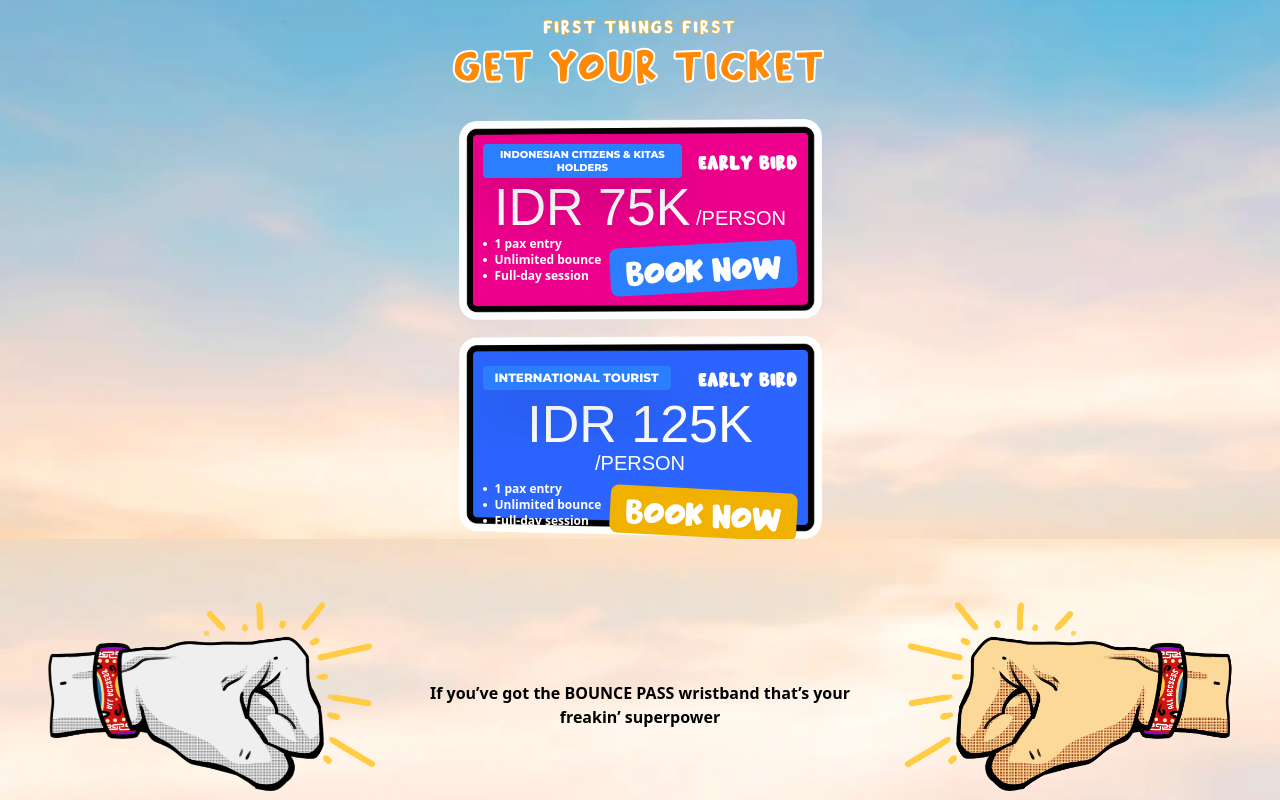
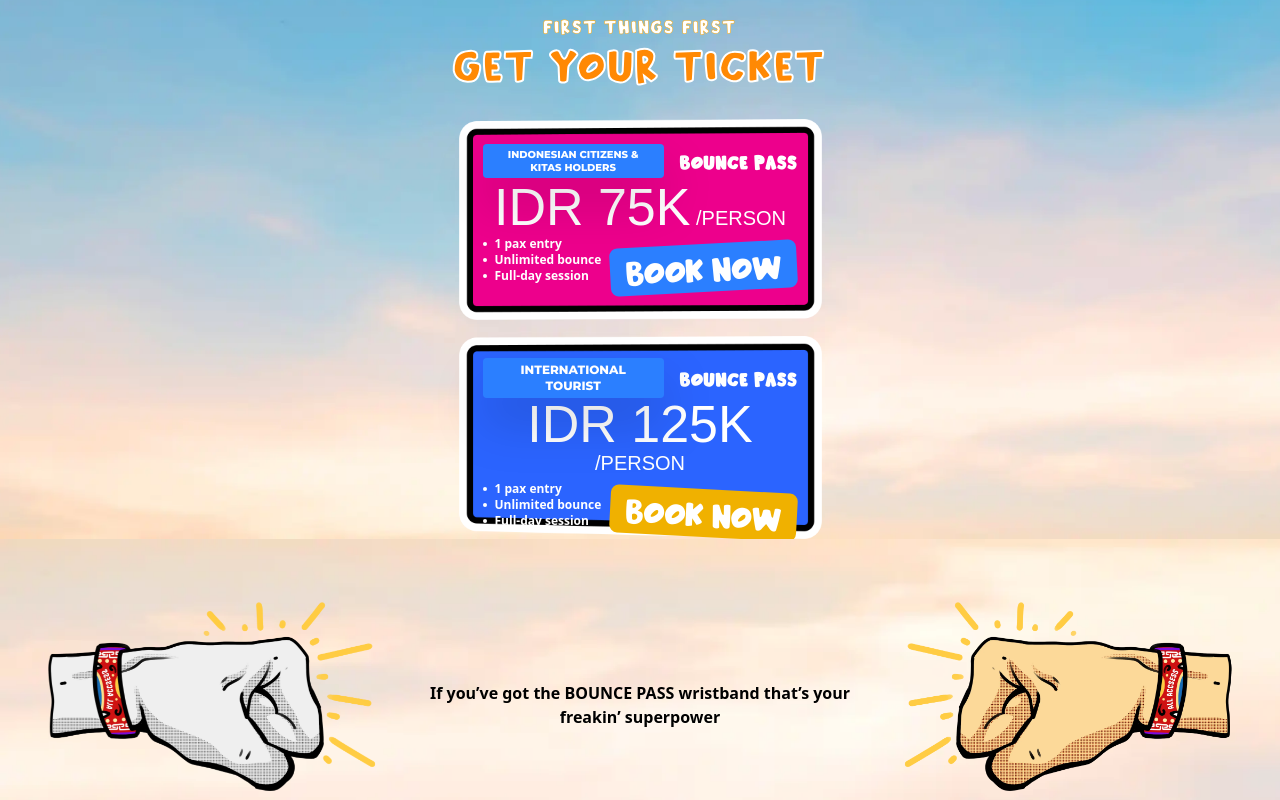
Before and after one commit to dalfiannur/bigbouncebali, a Next.js app: page /en in a window 1280 px wide. Shown: the part 2280-3080 px from the top of the page. Built offline with nearby package versions, Linux system fonts and the light colour scheme; a web font is replaced by a local one.

Commit message:
Update TicketSection: rename "Early Bird" to "Bounce Pass" for improved naming consistency.

```diff
--- a/src/components/ticket-section.tsx
+++ b/src/components/ticket-section.tsx
@@ -7,7 +7,7 @@ const tickets = [
 	{
 		id: 'a',
 		type: 'domestic',
-		title: 'Early Bird',
+		title: 'Bounce Pass',
 		price: 'IDR 75K',
 		per: 'person',
 		features: [
@@ -19,7 +19,7 @@ const tickets = [
 	{
 		id: 'b',
 		type: 'foreign',
-		title: 'Early Bird',
+		title: 'Bounce Pass',
 		price: 'IDR 125K',
 		per: 'person',
 		features: [
```
